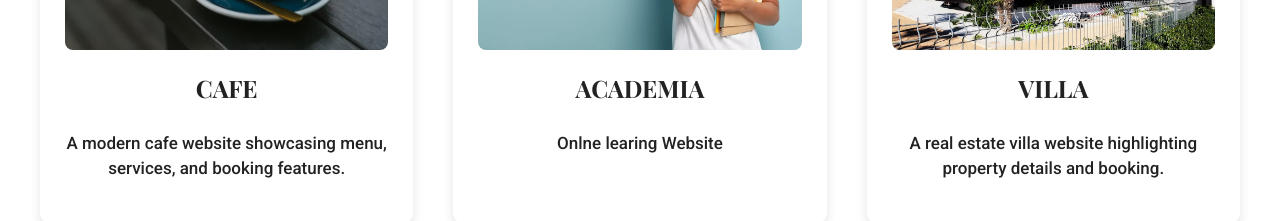
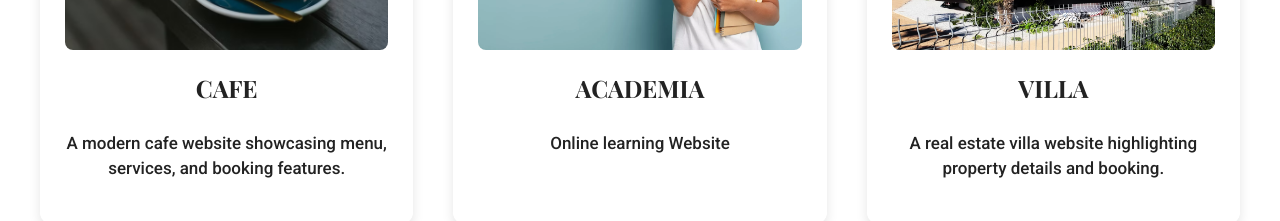
Before and after one commit to rajkishorkrins/Portfolio, a React (Vite) app: page / in a window 1280 px wide. Shown: the part 1300-1521 px from the top of the page. Built offline with nearby package versions, Linux system fonts and the light colour scheme.

Commit message:
Updated Footer and Projects sections

```diff
--- a/src/Section/Footer/Footer.jsx
+++ b/src/Section/Footer/Footer.jsx
@@ -19,14 +19,14 @@ function Footer() {
       <p className={styles.text}>© {new Date().getFullYear()} Rajkishor Krins | All Rights Reserved</p>
       <div className={styles.socials}>
         <a
-          href="https://www.linkedin.com/in/your-profile"
+          href="https://www.linkedin.com/in/raj-kishor-9131081a1/"
           target="_blank"
           rel="noopener noreferrer"
         >
           <img src={linkedinIcon} alt="LinkedIn" />
         </a>
         <a
-          href="https://github.com/your-profile"
+          href="https://github.com/rajkishorkrins"
           target="_blank"
           rel="noopener noreferrer"
         >
--- a/src/Section/Projects/Projects.jsx
+++ b/src/Section/Projects/Projects.jsx
@@ -22,7 +22,7 @@ function Projects() {
         <a href="https://willowy-otter-4e2401.netlify.app/" target='_blank' className={styles.card}>
           <img className="hover" src={Academia} alt="Cafe Project" />
           <h3>Academia</h3>
-          <p>Onlne learing Website</p>
+          <p>Online learning Website</p>
         </a>
 
         <a href="https://github.com/rajkishorkrins/villa-website" target='_blank' className={styles.card}>
```
